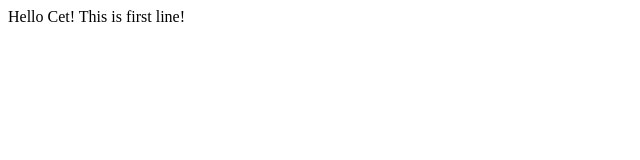
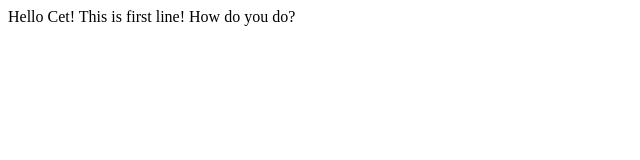
Before and after one commit to HelenKov/new_test_collection, a plain HTML site: page index.html in a window 1280 px wide. Shown: the whole page, without its empty margins (0-640 px from the left). Drawn offline with Linux system fonts and the light colour scheme.

Commit message:
Update index.html

```diff
--- a/index.html
+++ b/index.html
@@ -7,6 +7,7 @@
   	  <body>
   	  	Hello Cet!
   	  	This is first line!
+  	  	How do you do?
 
   	  </body>
   </htmml>
```
